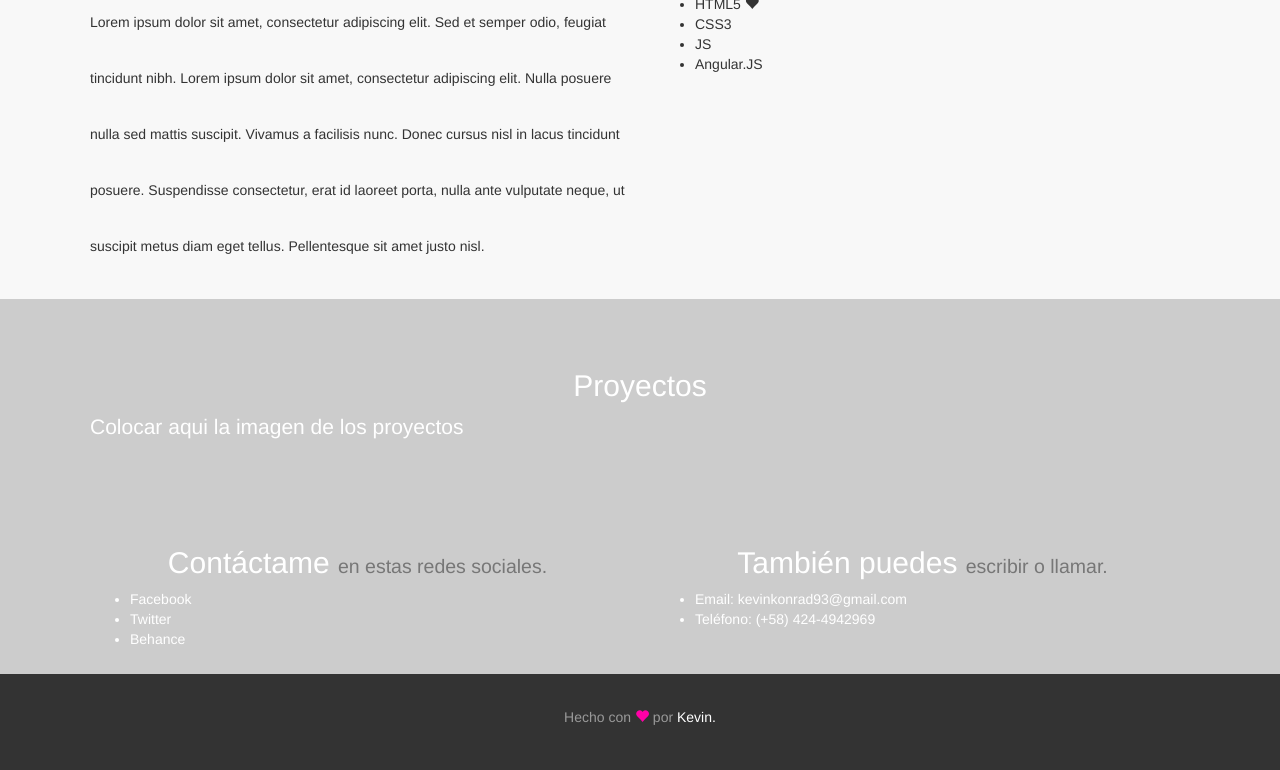
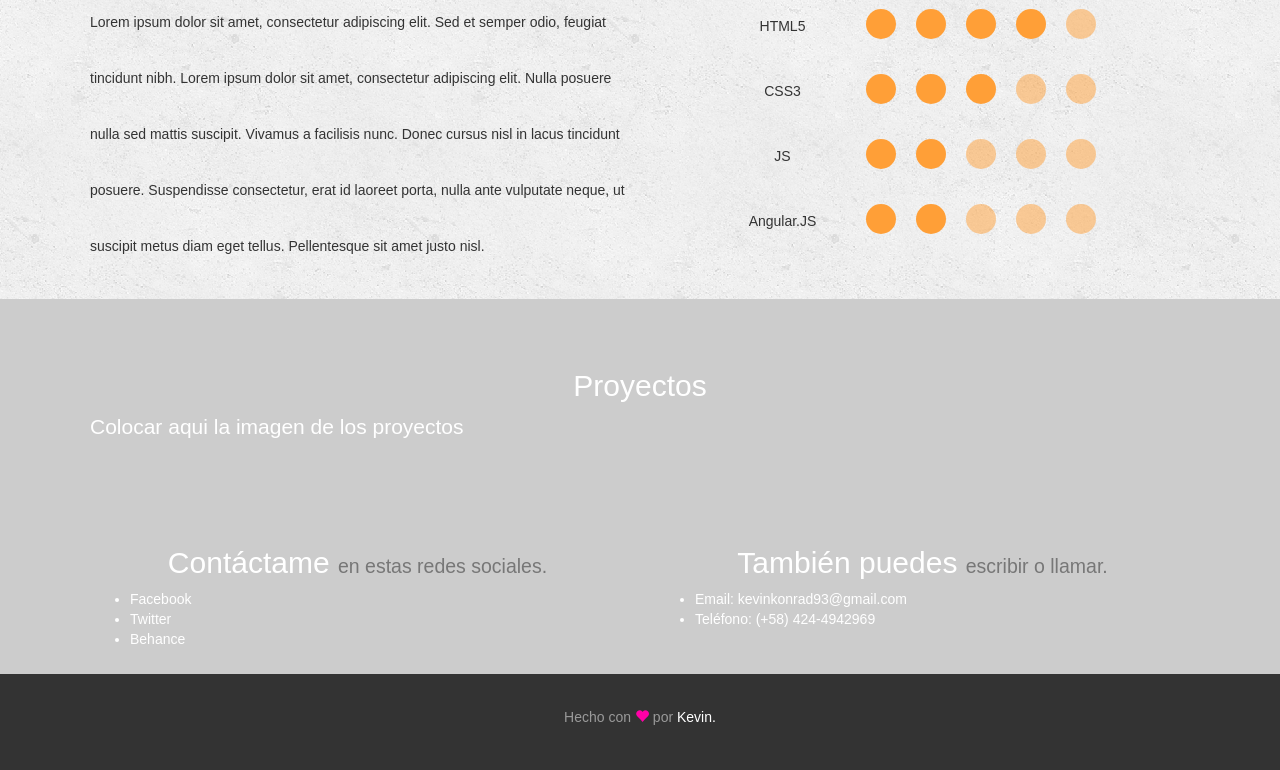
Before and after one commit to kkhenriquez/kkhenriquez.github.io, a plain HTML site: page index.html in a window 1280 px wide. Shown: the part 724-1494 px from the top of the page. Drawn offline with Linux system fonts and the light colour scheme; a web font is replaced by a local one.

Commit message:
Cambios de estilo
Cambiar fondos, agregar un color (descriptores de habilidades), probar
una fuente nueva.

```diff
--- a/css/style.css
+++ b/css/style.css
@@ -28,12 +28,12 @@ html,
 body {
   height: 100%;
   background-color: #333;
-}
-body {
   color: #fff;
   text-align: center;
+  font-family: 'Chivo', sans-serif;
+  -webkit-text-size-adjust: 100%;
+      -ms-text-size-adjust: 100%;
 }
-
 /* Extra markup and styles for table-esque vertical and horizontal centering */
 .site-wrapper {
   display: table;
@@ -91,7 +91,7 @@ body {
 .masthead-nav > .active > a:hover,
 .masthead-nav > .active > a:focus {
   color: #fff;
-  border-bottom-color: #fff;
+  border-bottom-color: rgba(250,250,250,1);
 }
 
 @media (min-width: 768px) {
@@ -167,7 +167,7 @@ body {
 }
 
 .about{
-  background: #f8f8f8;
+  background: url("../img/concrete_seamless.png");
   color: #333;
   padding-top: 35px;
 }
@@ -189,3 +189,43 @@ body {
 p{
   line-height: 4;
 }
+
+.circle{
+  border-radius: 50%;
+  width: 30px;
+  height: 30px;
+  background: #ff9f37;
+  display: inline-block;
+  margin-left: 20px;
+}
+
+.clear{
+  background: rgba(255, 159, 55, 0.5)
+}
+
+.center-table{
+  margin-left: auto;
+  margin-right: auto;
+}
+
+td{
+  padding: 15px;
+  text-align: center;
+  vertical-align: middle;
+}
+
+/*
+.social > li{
+  list-style: none;
+  font-size: 1.5em;
+}
+
+.social > li > a{
+  color: rgb(72, 213, 151);
+}
+
+.social > li > a:hover,
+.social > li > a:focus{
+  color: rgb(65, 196, 138);
+  text-decoration: none;
+}*/
--- a/index.html
+++ b/index.html
@@ -3,6 +3,7 @@
 <head>
   <meta charset="utf-8"/>
   <title>Kevin Henriquez. Diseñador y desarrollador web</title>
+  <link href='https://fonts.googleapis.com/css?family=Chivo:400,900' rel='stylesheet' type='text/css'>
   <link rel="stylesheet" href="css/bootstrap.min.css"/>
   <link rel="stylesheet" href="css/style.css"/>
 </head>
@@ -45,12 +46,24 @@
               </div>
               <div class="col-sm-6">
                 <h2>Habilidades</h2>
-                <ul class="text-left">
-                  <li>HTML5 <span class="glyphicon glyphicon-heart"></span> </li>
-                  <li>CSS3</li>
-                  <li>JS</li>
-                  <li>Angular.JS</li>
-                </ul>
+                <table class="text-left center-table">
+                  <tr>
+                    <td>HTML5</td>
+                    <td><div class="circle"></div><div class="circle"></div><div class="circle"></div><div class="circle"></div><div class="circle clear"></div></td>
+                  </tr>
+                  <tr>
+                    <td>CSS3</td>
+                    <td><div class="circle"></div><div class="circle"></div><div class="circle"></div><div class="circle clear"></div><div class="circle clear"></div></td>
+                  </tr>
+                  <tr>
+                    <td>JS</td>
+                    <td><div class="circle"></div><div class="circle"></div><div class="circle clear"></div><div class="circle clear"></div><div class="circle clear"></div></td>
+                  </tr>
+                  <tr>
+                    <td>Angular.JS</td>
+                    <td><div class="circle"></div><div class="circle"></div><div class="circle clear"></div><div class="circle clear"></div><div class="circle clear"></div></td>
+                  </tr>
+                </table>
               </div>
             </div>
           </div>
@@ -70,7 +83,7 @@
             <div class="row">
               <div class="col-sm-6">
                 <h2>Contáctame <small>en estas redes sociales.</small></h2>
-                <ul class="text-left">
+                <ul class="text-left social">
                   <li><a href="https://www.facebook.com/kevin.henriquez1" target="_blank">Facebook</a></li>
                   <li><a href="https://www.twitter.com/kkhenriquez" target="_blank">Twitter</a></li>
                   <li><a href="https://www.behance.net/kkhenriquez" target="_blank">Behance</a></li>
```
Also changed, not shown: img/concrete_seamless.png (added), img/footer_lodyas.png (added), img/readme.txt (added).
